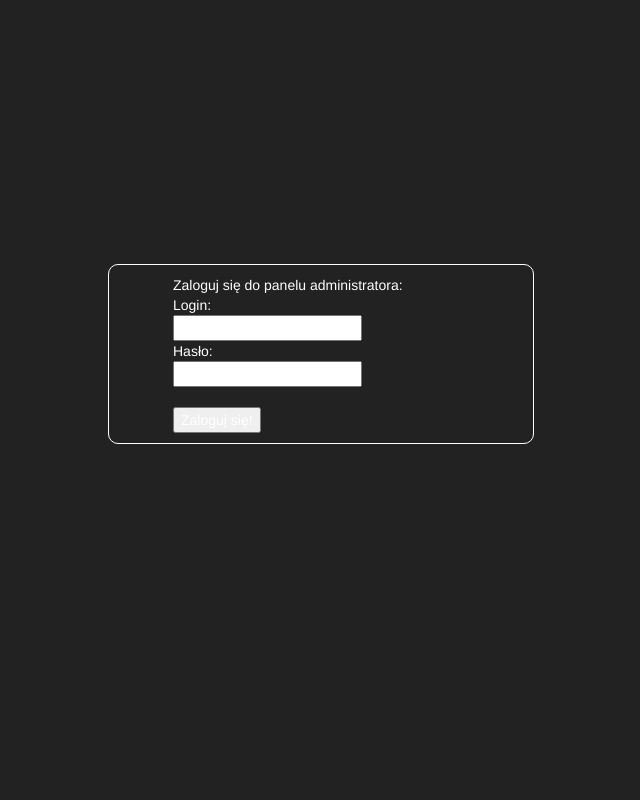
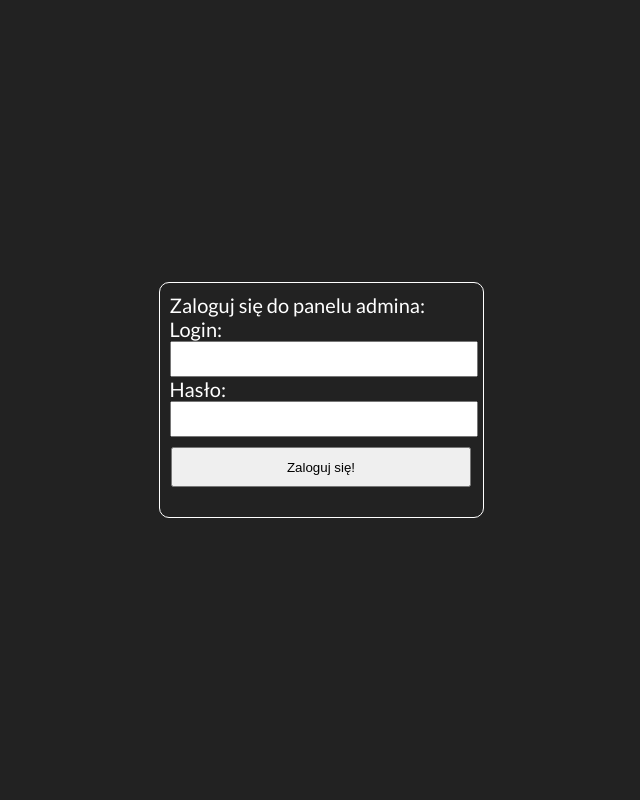
Before and after one commit to JasiekKasprzyk/Website, a PHP site: page /admin_panel/index.php in a window 1280 px wide. Shown: the whole page, without its empty margins (319-959 px from the left). Run offline with PHP 8.4, Linux system fonts and the light colour scheme.

Commit message:
restyled admin_panel/index.php

```diff
--- a/admin_panel/index.php
+++ b/admin_panel/index.php
@@ -1,7 +1,7 @@
 <?php
 	session_start();
 
-	if(isset($_SESSION['islogged']) && $_SESSION['islogged']==true)
+	if(isset($_SESSION['islogged']))
 	{
 		header('Location: session.php');
 		exit();
@@ -13,36 +13,29 @@
 
 <head>
 	<meta charset="utf-8" />
-	<title>Panel administratora</title>
+	<title>Onlykom - panel administratora</title>
 	<meta http-equiv="X-UA-Compatible" content="IE=edge,chroma=1" />
-	<link rel="stylesheet" href="../style.css" type="text/css" />
+	<link rel="stylesheet" href="style.css" type="text/css" />
 	<meta name="viewport" content="width=device-width, initial-scale=1, maximum-scale=1, user-scalable=no">
-	<link rel="stylesheet" href="https://maxcdn.bootstrapcdn.com/bootstrap/3.3.6/css/bootstrap.min.css" integrity="sha384-1q8mTJOASx8j1Au+a5WDVnPi2lkFfwwEAa8hDDdjZlpLegxhjVME1fgjWPGmkzs7" crossorigin="anonymous">
+	<link href='https://fonts.googleapis.com/css?family=Lato:400,700&subset=latin,latin-ext' rel='stylesheet' type='text/css'>
 </head>
 
 
 <body>
-	<div class="container-fluid">
-		<div class="row space"></div>
-		<div class="row">
-			<div class="col-xs-12 col-sm-4 col-md-4 col-lg-4 space"></div>
-			<div class="col-xs-12 col-sm-4 col-md-4 col-lg-4 login-space login-background">
-				<div class="login">
-					<form action="login.php" method="post">
-					Zaloguj się do panelu administratora:<br/>
-					Login:<br/>
-					<input type="text" name="login"/><br />
-					Hasło: <br/>
-					<input type="password" name="password"/><br /><br/>
-					<input type="submit" value="Zaloguj się!" />
-					</form>
+	<div class="container">
+		<div class="login-interface">
+			<form action="login.php" method="post">
+				Zaloguj się do panelu admina:<br/>
+				Login:<br/>
+				<input type="text" name="login" class="text"/><br />
+				Hasło: <br/>
+				<input type="password" name="password" class="text"/><br />
+				<input type="submit" value="Zaloguj się!" class="submit" />
+			</form>
 <?php
 	if(isset($_SESSION['error'])) echo $_SESSION['error'];
 ?>
-				</div>
-			</div>
 		</div>
-		<div class="row space"></div>
 	</div>
 </body>
 
--- /dev/null
+++ b/admin_panel/style.css
@@ -0,0 +1,48 @@
+body
+{
+	height: 100vh;
+	margin: 0;
+	padding: 0;
+	font-family: 'Lato', sans-serif;
+	background-color: #222222;
+	color: white;
+	width: 100%;
+	font-size: 20px;
+}
+.container
+{
+	width: 100%;
+	height: 100vh;
+	display: flex;
+	flex-direction: column;
+	justify-content: center;
+}
+.login-interface
+{
+	width: 303px;
+	border: 1px solid white;
+	border-radius: 10px;
+	padding: 10px;
+	margin-left: auto;
+	margin-right: auto;
+	margin-top: auto;
+	margin-bottom: auto;
+	height: 214px;
+}
+.text
+{
+	margin-left: auto;
+	margin-right: auto;
+	width: 300px;
+	height: 30px;
+	font-size: 30px;
+}
+.submit
+{
+	width: 300px;
+	height: 40px;
+	margin-left: auto;
+	margin-right: auto;
+	display: block;
+	margin-top: 10px;
+}
```
